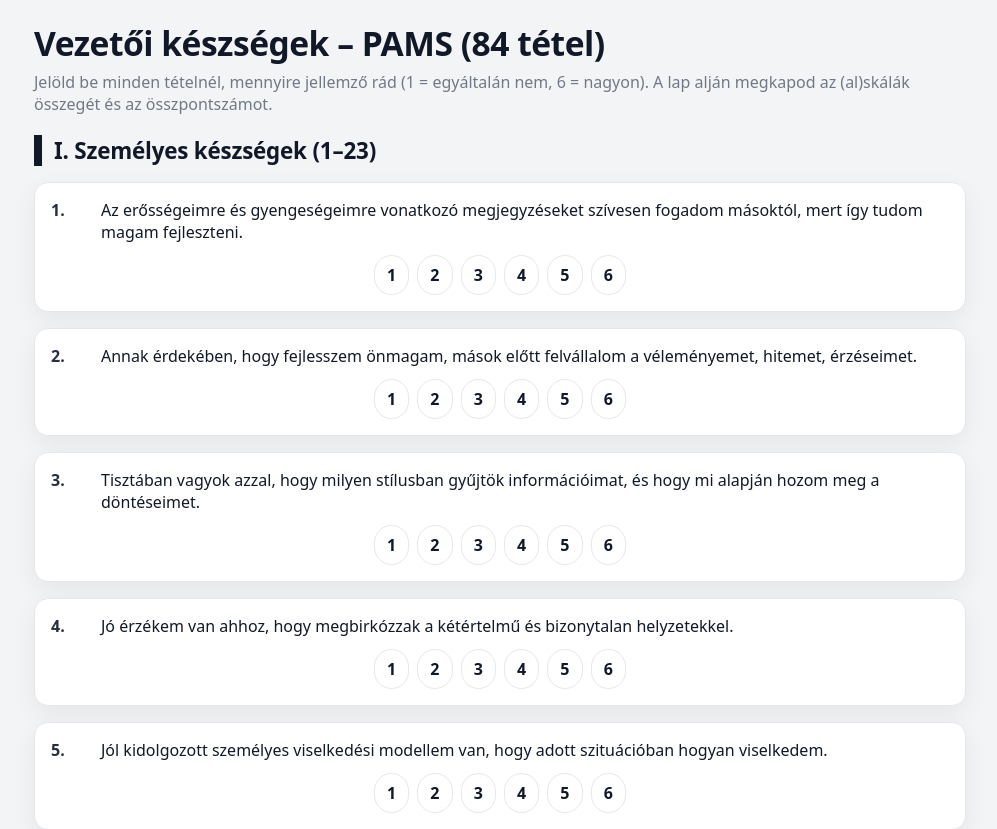
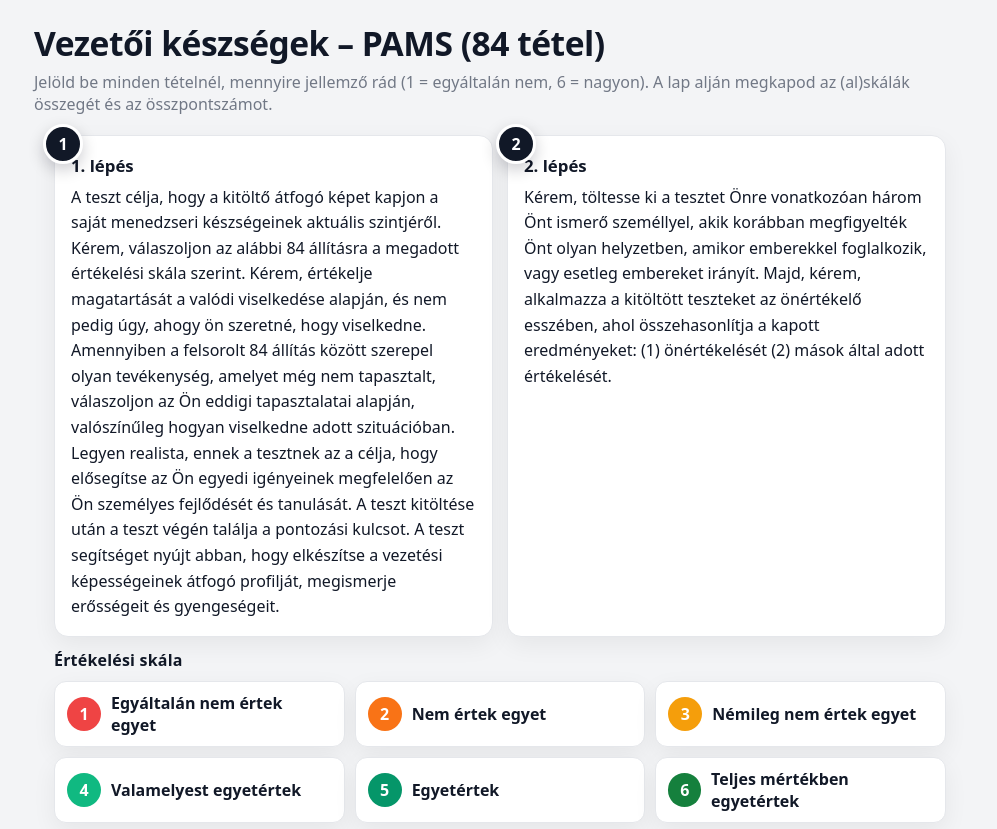
Before and after one commit to Gondocs/vezetoikeszsegteszt, a React (Create React App) app: page / in a window 1280 px wide. Shown: the top 829 px of the page, without its empty margins (140-1137 px from the left). Built offline with nearby package versions, Linux system fonts and the light colour scheme.

Commit message:
add instructions

```diff
--- a/src/App.css
+++ b/src/App.css
@@ -142,8 +142,8 @@
 .vk-radio-label {
   position: relative;
   display: inline-flex; align-items: center; gap: var(--sp-2);
-  padding: 8px 12px;
-  border-radius: 999px;
+  padding: 12px 20px;
+  border-radius: 8px;
   border: 1px solid var(--border);
   background: #ffffff;
   cursor: pointer; user-select: none;
@@ -251,6 +251,61 @@
 .vk-section--ii .vk-question-card,
 .vk-section--iii .vk-question-card { background: var(--card); border-color: var(--border); }
 
+/* Instrukciók a teszt tetején */
+.vk-instructions {
+  position: relative;
+  border-radius: var(--radius-lg);
+  padding: 20px;
+  margin-bottom: 22px;
+}
+.vk-instructions::before {
+  content: "";
+  position: absolute; inset: 0; pointer-events: none;
+  border-radius: inherit;
+}
+.vk-instructions-inner { position: relative; z-index: 1; max-width: 980px; margin: 0 auto; }
+.vk-instructions p { margin: 0; color: var(--fg); line-height: 1.6; }
+
+/* Két lépés kártya-grid */
+.vk-instructions-grid { display: grid; grid-template-columns: repeat(2, minmax(0,1fr)); gap: 14px; align-items: stretch; }
+.vk-step {
+  position: relative;
+  border: 1px solid var(--border);
+  background: var(--card);
+  border-radius: var(--radius);
+  padding: 18px 16px 16px 16px;
+  box-shadow: var(--shadow);
+}
+.vk-step-badge {
+  position: absolute; top: -12px; left: -12px;
+  width: 40px; height: 40px; border-radius: 999px;
+  display: grid; place-items: center;
+  font-weight: 900; color: #fff; background: #111827; border: 3px solid #ffffff;
+  box-shadow: 0 6px 16px rgba(2,6,23,0.2);
+}
+.vk-step-content h3 { margin: 0 0 8px 0; font-size: 1.05rem; }
+.vk-step-content p { margin: 0; }
+
+/* Értékelési skála – chip-ek */
+.vk-scale { margin-top: 12px; }
+.vk-scale-title { font-weight: 900; color: var(--fg); margin: 10px 0; letter-spacing: 0.2px; }
+.vk-scale-chips { list-style: none; padding: 0; margin: 0; display: grid; grid-template-columns: repeat(auto-fit, minmax(260px, 1fr)); gap: 10px; }
+.chip { display: flex; align-items: center; gap: 10px; padding: 10px 12px; border: 1px solid var(--border); background: #fff; border-radius: 12px; box-shadow: var(--shadow); }
+.chip-index { display:inline-grid; place-items:center; width: 34px; height: 34px; border-radius: 999px; font-weight: 900; color: #fff; }
+.chip-label { font-weight: 700; color: #111827; }
+.chip-1 .chip-index { background: #ef4444; }
+.chip-2 .chip-index { background: #f97316; }
+.chip-3 .chip-index { background: #f59e0b; }
+.chip-4 .chip-index { background: #10b981; }
+.chip-5 .chip-index { background: #059669; }
+.chip-6 .chip-index { background: #15803d; }
+
+@media (max-width: 900px) {
+  .vk-instructions { padding: 16px; }
+  .vk-instructions-grid { grid-template-columns: 1fr; }
+  .vk-scale-chips { grid-template-columns: 1fr; }
+}
+
 /* Reszponzivitás */
 @media (min-width: 780px) { .vk-questions { grid-template-columns: 1fr; } }
 
--- a/src/App.tsx
+++ b/src/App.tsx
@@ -286,10 +286,47 @@
 
   return (
     <div className="vk-container">
-      <header className="vk-header">
+            <header className="vk-header">
         <h1>Vezetői készségek – PAMS (84 tétel)</h1>
         <p className="vk-intro">Jelöld be minden tételnél, mennyire jellemző rád (1 = egyáltalán nem, 6 = nagyon). A lap alján megkapod az (al)skálák összegét és az összpontszámot.</p>
       </header>
+      <section className="vk-instructions">
+        <div className="vk-instructions-inner">
+          <div className="vk-instructions-grid">
+            <div className="vk-step">
+              <div className="vk-step-badge">1</div>
+              <div className="vk-step-content">
+                <h3>1. lépés</h3>
+                <p>
+                  A teszt célja, hogy a kitöltő átfogó képet kapjon a saját menedzseri készségeinek aktuális szintjéről. Kérem, válaszoljon az alábbi 84 állításra a megadott értékelési skála szerint. Kérem, értékelje magatartását a valódi viselkedése alapján, és nem pedig úgy, ahogy ön szeretné, hogy viselkedne. Amennyiben a felsorolt 84 állítás között szerepel olyan tevékenység, amelyet még nem tapasztalt, válaszoljon az Ön eddigi tapasztalatai alapján, valószínűleg hogyan viselkedne adott szituációban. Legyen realista, ennek a tesztnek az a célja, hogy elősegítse az Ön egyedi igényeinek megfelelően az Ön személyes fejlődését és tanulását. A teszt kitöltése után a teszt végén találja a pontozási kulcsot. A teszt segítséget nyújt abban, hogy elkészítse a vezetési képességeinek átfogó profilját, megismerje erősségeit és gyengeségeit.
+                </p>
+              </div>
+            </div>
+            <div className="vk-step">
+              <div className="vk-step-badge">2</div>
+              <div className="vk-step-content">
+                <h3>2. lépés</h3>
+                <p>
+                  Kérem, töltesse ki a tesztet Önre vonatkozóan három Önt ismerő személlyel, akik korábban megfigyelték Önt olyan helyzetben, amikor emberekkel foglalkozik, vagy esetleg embereket irányít. Majd, kérem, alkalmazza a kitöltött teszteket az önértékelő esszében, ahol összehasonlítja a kapott eredményeket: (1) önértékelését (2) mások által adott értékelését.
+                </p>
+              </div>
+            </div>
+          </div>
+
+          <div className="vk-scale">
+            <div className="vk-scale-title">Értékelési skála</div>
+            <ul className="vk-scale-chips">
+              <li className="chip chip-1"><span className="chip-index">1</span><span className="chip-label">Egyáltalán nem értek egyet</span></li>
+              <li className="chip chip-2"><span className="chip-index">2</span><span className="chip-label">Nem értek egyet</span></li>
+              <li className="chip chip-3"><span className="chip-index">3</span><span className="chip-label">Némileg nem értek egyet</span></li>
+              <li className="chip chip-4"><span className="chip-index">4</span><span className="chip-label">Valamelyest egyetértek</span></li>
+              <li className="chip chip-5"><span className="chip-index">5</span><span className="chip-label">Egyetértek</span></li>
+              <li className="chip chip-6"><span className="chip-index">6</span><span className="chip-label">Teljes mértékben egyetértek</span></li>
+            </ul>
+          </div>
+        </div>
+      </section>
+
 
       {QUESTION_GROUPS.map(g => (
         <section key={g.key} className={`vk-section ${g.className}`}>
```
